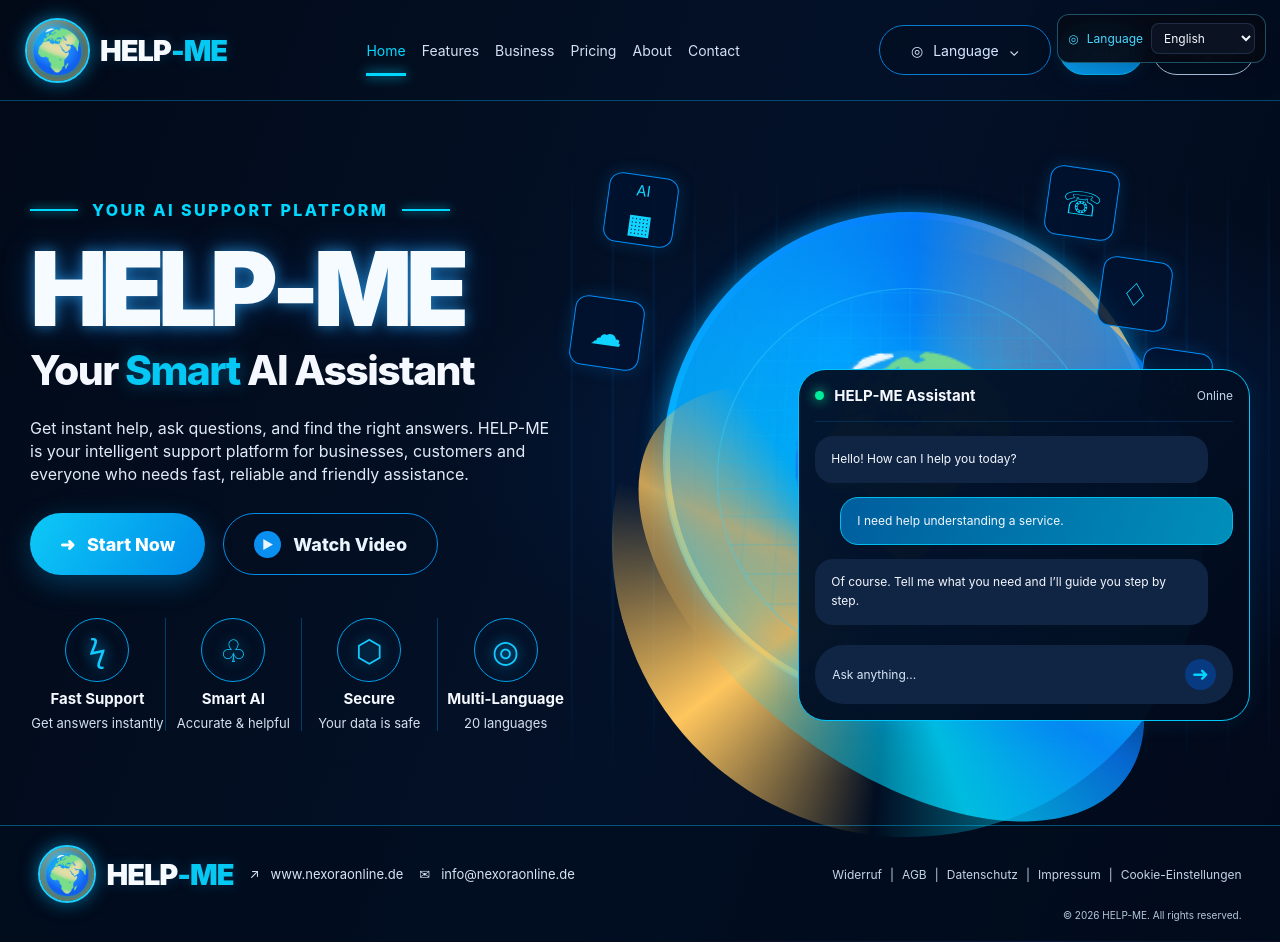
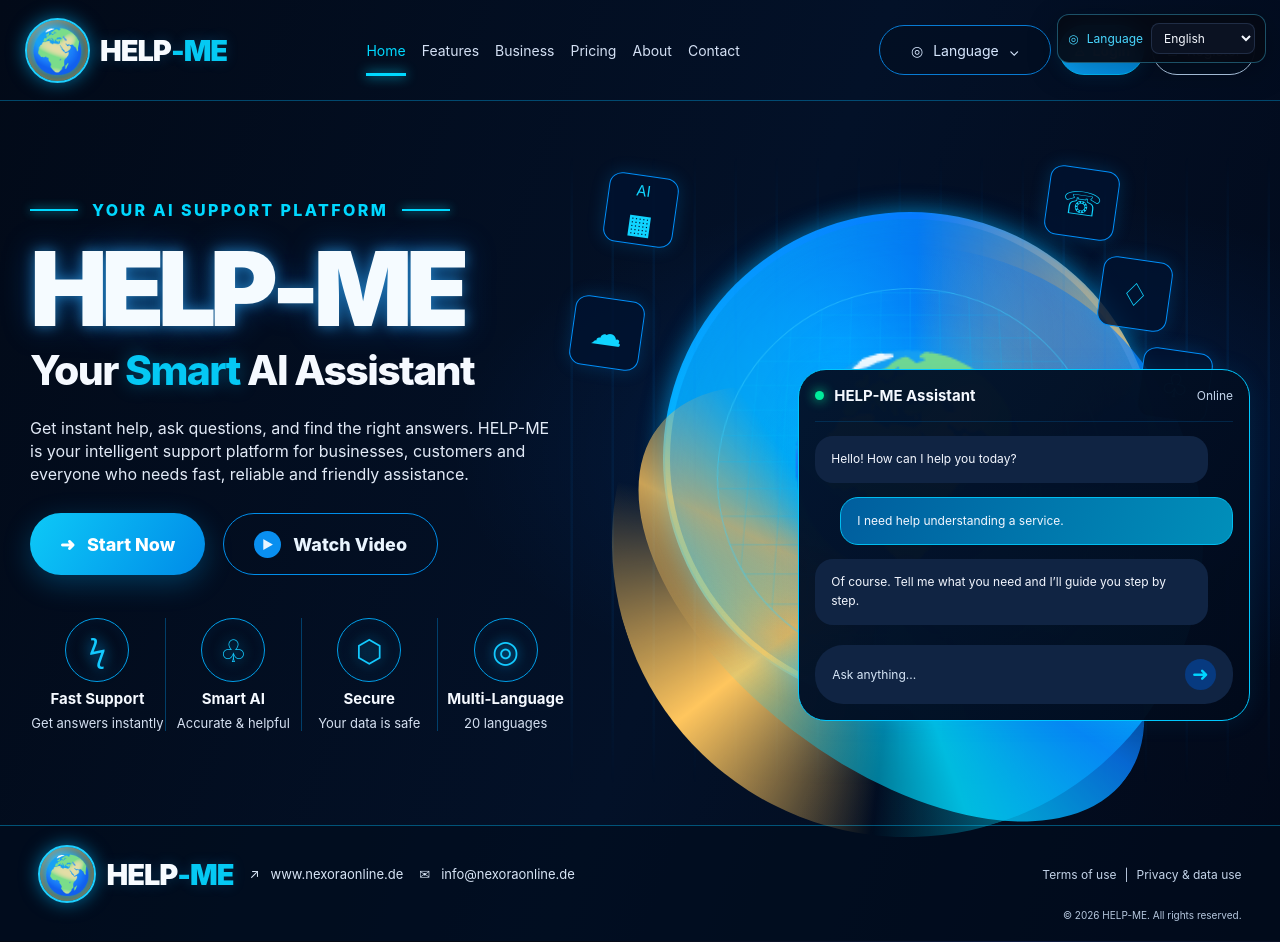
Before and after one commit to saiedahm/HELP-ME, a Next.js app: page / in a window 1280 px wide. Built offline with nearby package versions, Linux system fonts and the light colour scheme.

Commit message:
fix: remove footer links to missing legal routes

```diff
--- a/app/page.tsx
+++ b/app/page.tsx
@@ -80,7 +80,7 @@ export default function HomePage() {
       <a href="https://www.nexoraonline.de" className="footer-link">↗ &nbsp; www.nexoraonline.de</a>
       <a href="mailto:info@nexoraonline.de" className="footer-link">✉ &nbsp; info@nexoraonline.de</a>
       <nav className="legal-links" aria-label="Legal links">
-        <Link href="/widerruf">Widerruf</Link><i>|</i><Link href="/agb">AGB</Link><i>|</i><Link href="/datenschutz">Datenschutz</Link><i>|</i><Link href="/impressum">Impressum</Link><i>|</i><Link href="/cookie-einstellungen">Cookie-Einstellungen</Link>
+        <Link href="/terms">Terms of use</Link><i>|</i><Link href="/privacy">Privacy &amp; data use</Link>
       </nav>
       <small className="copyright">© 2026 HELP-ME. All rights reserved.</small>
     </footer>
```
